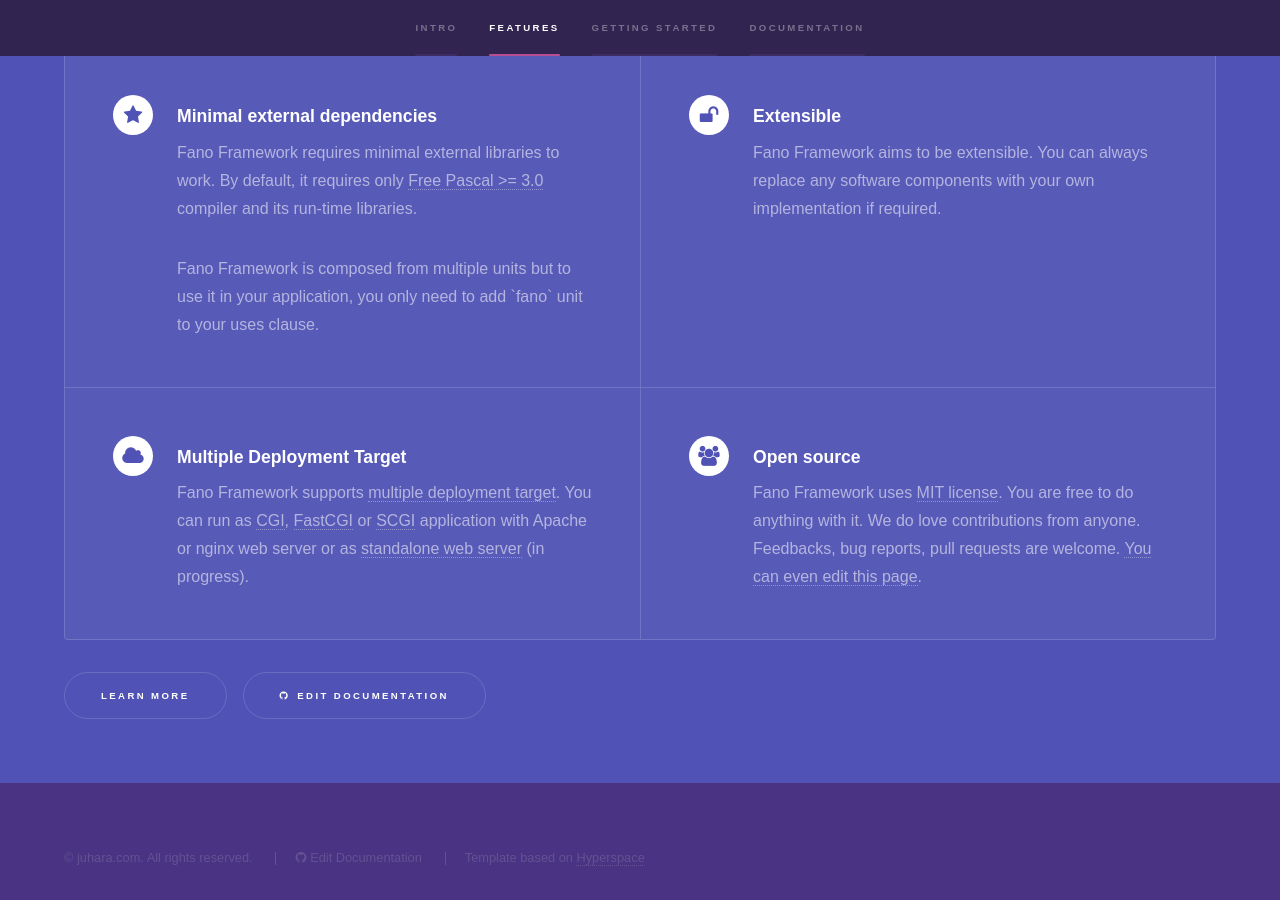
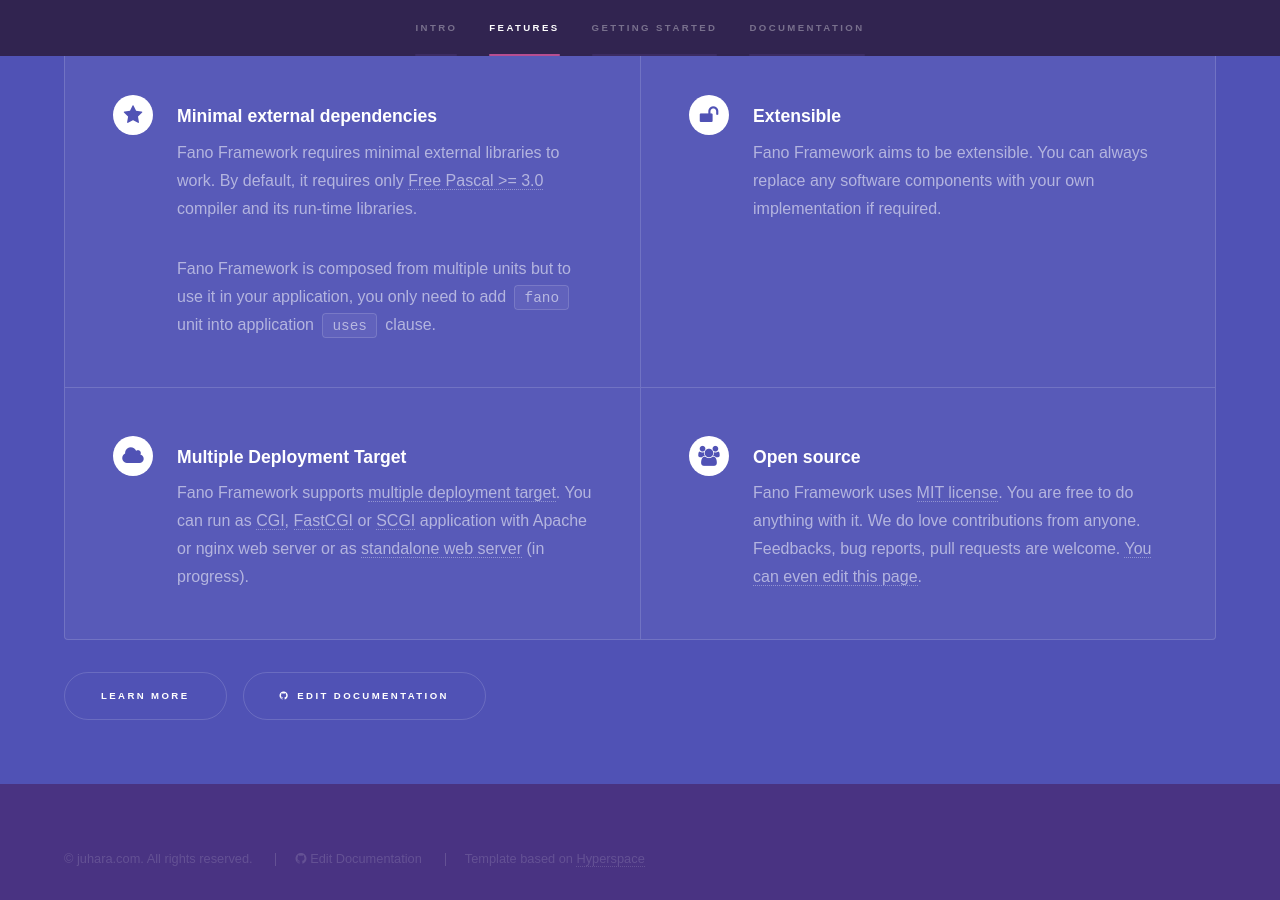
Before and after one commit to fanoframework/fanoframework.github.io, a Jekyll site: the page index.html, which Jekyll copies as it is, in a window 1280 px wide and 900 px high, scrolled down 1470 px. Built offline with Jekyll 4.4.1, drawn with Linux system fonts in a browser that asks for light colours.

```diff
--- a/index.html
+++ b/index.html
@@ -108,7 +108,8 @@
                         only <a href="https://www.freepascal.org/">Free Pascal >= 3.0</a> compiler and its run-time libraries.
                         </p>
                         <p>Fano Framework is composed from multiple units but to use it in
-                            your application, you only need to add `fano` unit to your uses clause.</p>
+                            your application, you only need to add <code>fano</code> unit into application
+                            <code>uses</code> clause.</p>
                     </section>
                     <section>
                         <span class="icon major fa-unlock"></span>
```
Also changed, not shown: documentation/index.md (+2 -0 lines), examples/index.md (added, +33 -0 lines).
